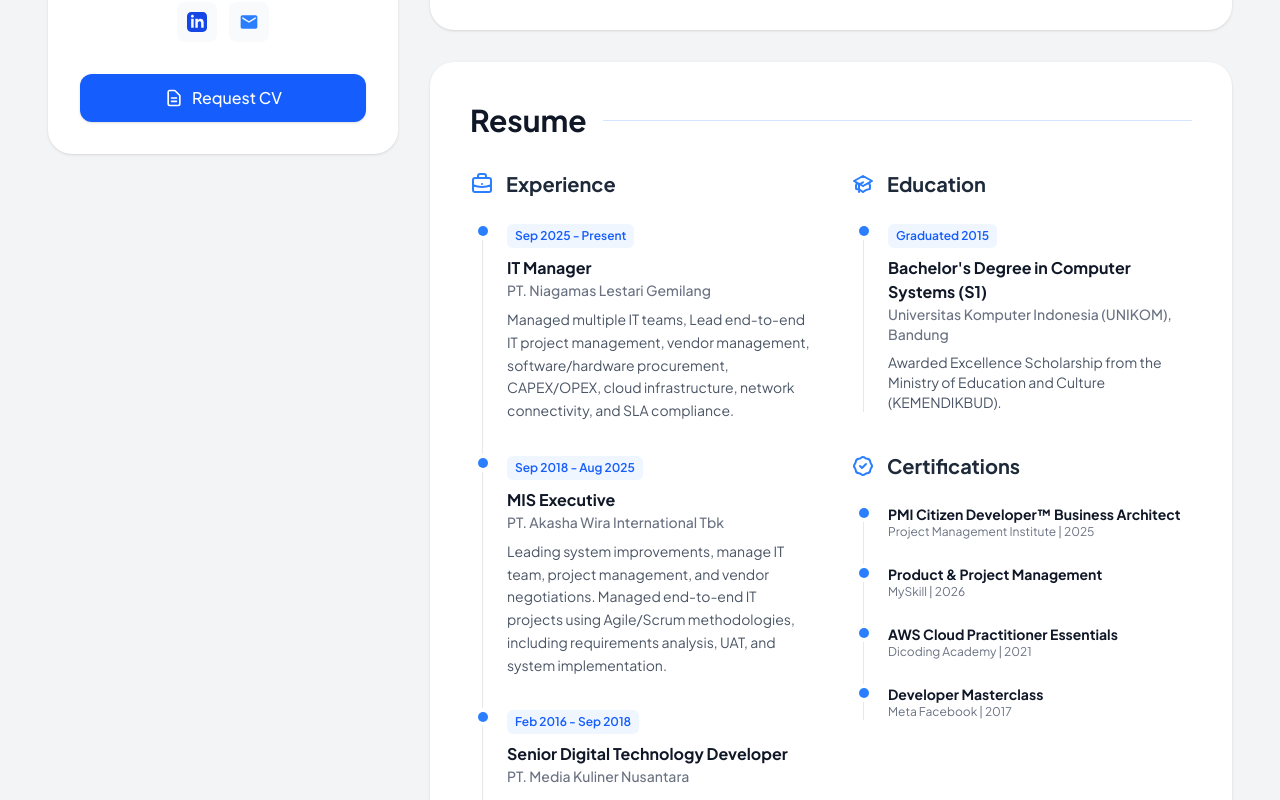
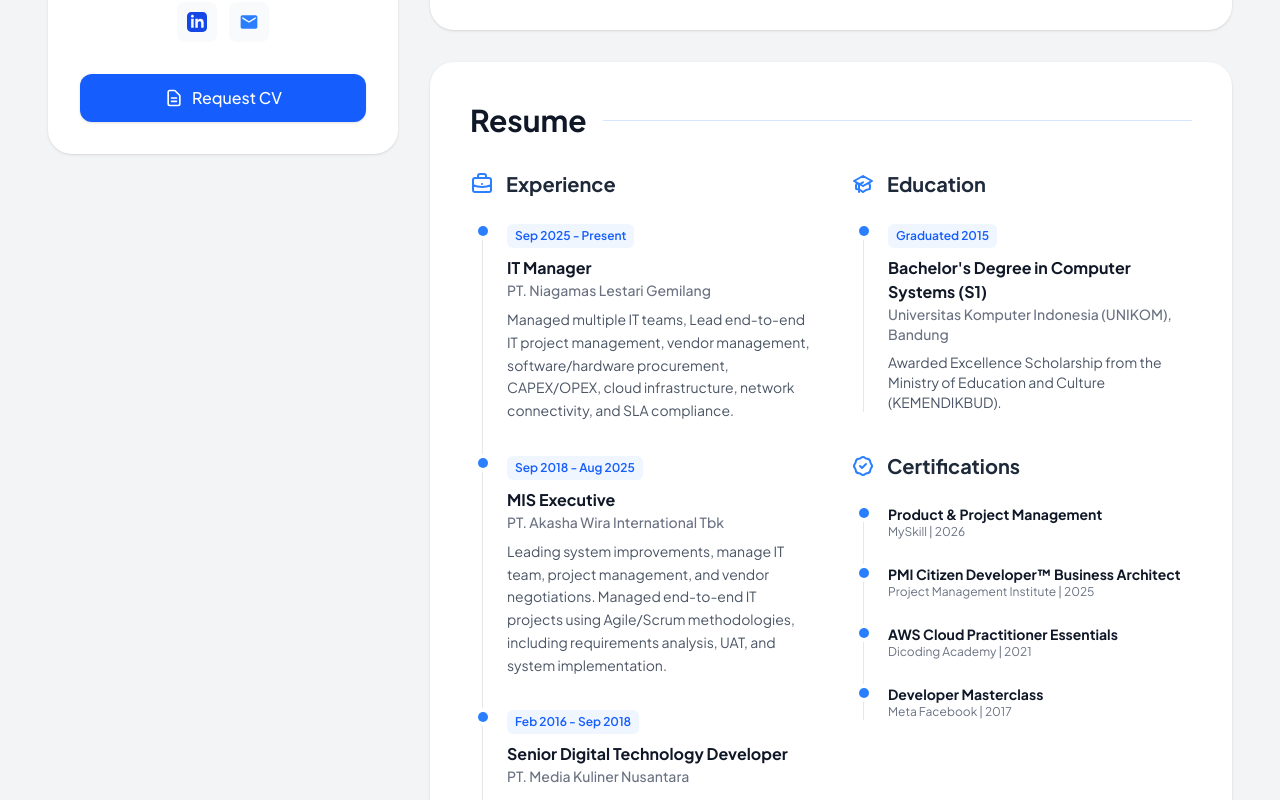
Before and after one commit to andrylubis/andrylubis.github.io, a React (Vite) app: page / in a window 1280 px wide. Shown: the part 374-1174 px from the top of the page. Built offline with nearby package versions, Linux system fonts and the light colour scheme.

Commit message:
Reorder certifications chronologically by year (descending)

```diff
--- a/src/components/Resume.jsx
+++ b/src/components/Resume.jsx
@@ -101,13 +101,13 @@ const Resume = () => {
           <div className="relative border-l border-gray-200 ml-3 space-y-6">
             <div className="relative pl-6">
               <span className="absolute -left-[5px] top-1 w-2.5 h-2.5 rounded-full bg-blue-500 ring-4 ring-white"></span>
-              <p className="text-sm font-bold text-gray-900">PMI Citizen Developer™ Business Architect</p>
-              <p className="text-xs text-gray-500">Project Management Institute | 2025</p>
+              <p className="text-sm font-bold text-gray-900">Product & Project Management</p>
+              <p className="text-xs text-gray-500">MySkill | 2026</p>
             </div>
             <div className="relative pl-6">
               <span className="absolute -left-[5px] top-1 w-2.5 h-2.5 rounded-full bg-blue-500 ring-4 ring-white"></span>
-              <p className="text-sm font-bold text-gray-900">Product & Project Management</p>
-              <p className="text-xs text-gray-500">MySkill | 2026</p>
+              <p className="text-sm font-bold text-gray-900">PMI Citizen Developer™ Business Architect</p>
+              <p className="text-xs text-gray-500">Project Management Institute | 2025</p>
             </div>
             <div className="relative pl-6">
               <span className="absolute -left-[5px] top-1 w-2.5 h-2.5 rounded-full bg-blue-500 ring-4 ring-white"></span>
```
